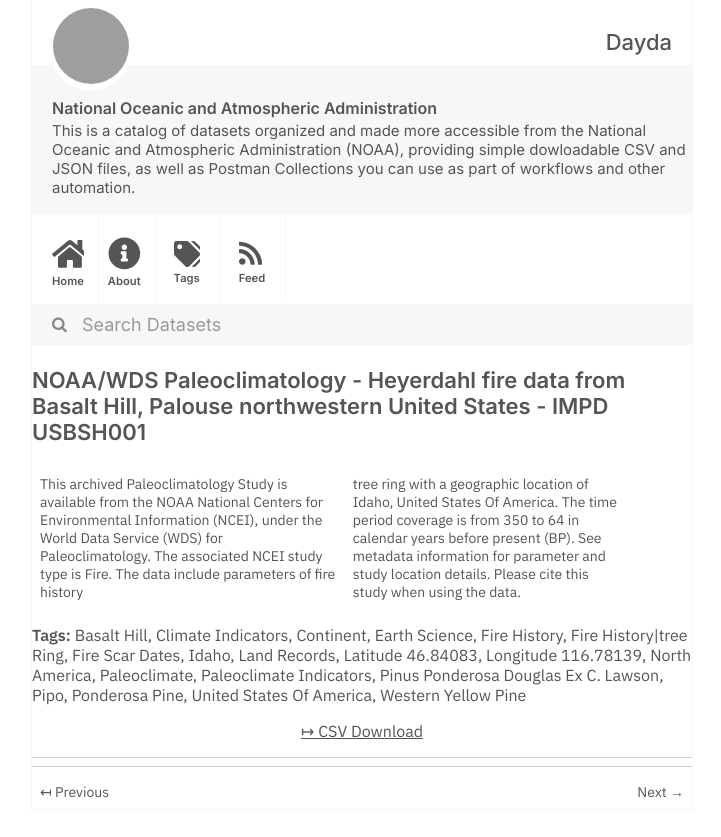
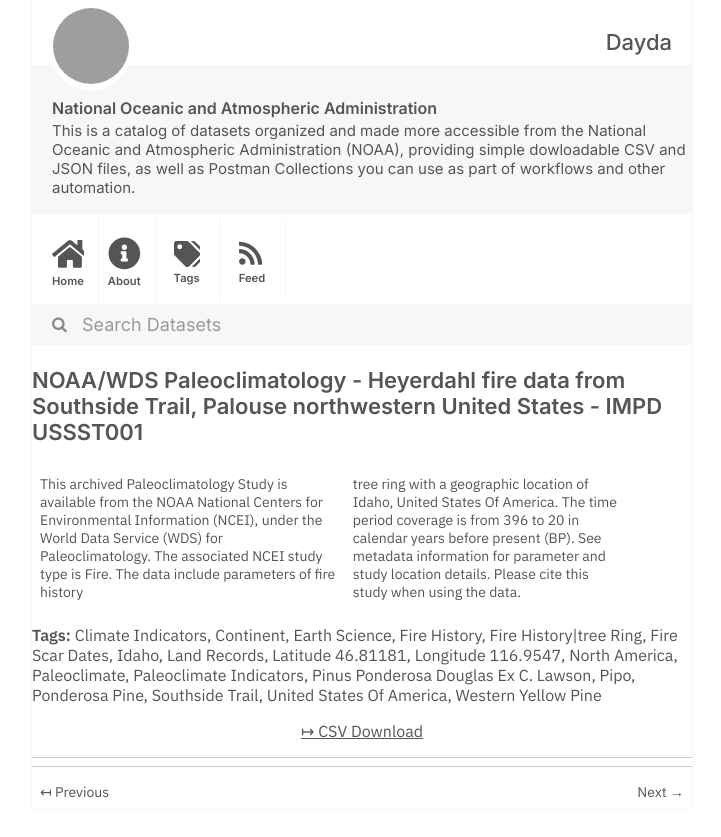
Before and after one commit to dayda-entities/national-oceanic-and-atmospheric-administration, a Jekyll site: the page built from _posts/2020-12-18-noaawds-paleoclimatology-heyer.md, in a window 1280 px wide, cut to the strip 0-837 px from the top of the page. Shown: the whole strip, without its empty margins (278-999 px from the left). Built offline with Jekyll 4.4.1, drawn with Linux system fonts in a browser that asks for light colours; grey boxes are pictures that could not be loaded.

Commit message:
Publish Data

```diff
--- a/_posts/2020-12-18-noaawds-paleoclimatology-heyer.md
+++ b/_posts/2020-12-18-noaawds-paleoclimatology-heyer.md
@@ -1,13 +1,12 @@
 ---
 title: >-
-  NOAA/WDS Paleoclimatology - Heyerdahl fire data from Basalt Hill, Palouse
-  northwestern United States - IMPD USBSH001
-created: '2020-12-18T22:57:16.026150'
-modified: '2020-12-18T22:57:16.026158'
+  NOAA/WDS Paleoclimatology - Heyerdahl fire data from Southside Trail, Palouse
+  northwestern United States - IMPD USSST001
+created: '2020-12-18T23:00:16.343939'
+modified: '2020-12-18T23:00:16.343946'
 state: active
 type: dataset
 tags:
-  - Basalt Hill
   - Climate Indicators
   - Continent
   - Earth Science
@@ -16,21 +15,22 @@ tags:
   - Fire Scar Dates
   - Idaho
   - Land Records
-  - Latitude 46.84083
-  - Longitude  116.78139
+  - Latitude 46.81181
+  - Longitude  116.9547
   - North America
   - Paleoclimate
   - Paleoclimate Indicators
   - Pinus Ponderosa Douglas Ex C. Lawson
   - Pipo
   - Ponderosa Pine
+  - Southside Trail
   - United States Of America
   - Western Yellow Pine
 groups: []
 csv_url: >-
-  https://www.ncei.noaa.gov/pub/data/paleo/firehistory/firescar/northamerica/supplemental/usbsh001-bsh-tree-info.csv
+  https://www.ncei.noaa.gov/pub/data/paleo/firehistory/firescar/northamerica/supplemental/ussst001-sst-tree-info.csv
 json_url: ''
 layout: post
 
 ---
-This archived Paleoclimatology Study is available from the NOAA National Centers for Environmental Information (NCEI), under the World Data Service (WDS) for Paleoclimatology. The associated NCEI study type is Fire. The data include parameters of fire history|tree ring with a geographic location of Idaho, United States Of America. The time period coverage is from 350 to 64 in calendar years before present (BP). See metadata information for parameter and study location details. Please cite this study when using the data.
+This archived Paleoclimatology Study is available from the NOAA National Centers for Environmental Information (NCEI), under the World Data Service (WDS) for Paleoclimatology. The associated NCEI study type is Fire. The data include parameters of fire history|tree ring with a geographic location of Idaho, United States Of America. The time period coverage is from 396 to 20 in calendar years before present (BP). See metadata information for parameter and study location details. Please cite this study when using the data.
```
